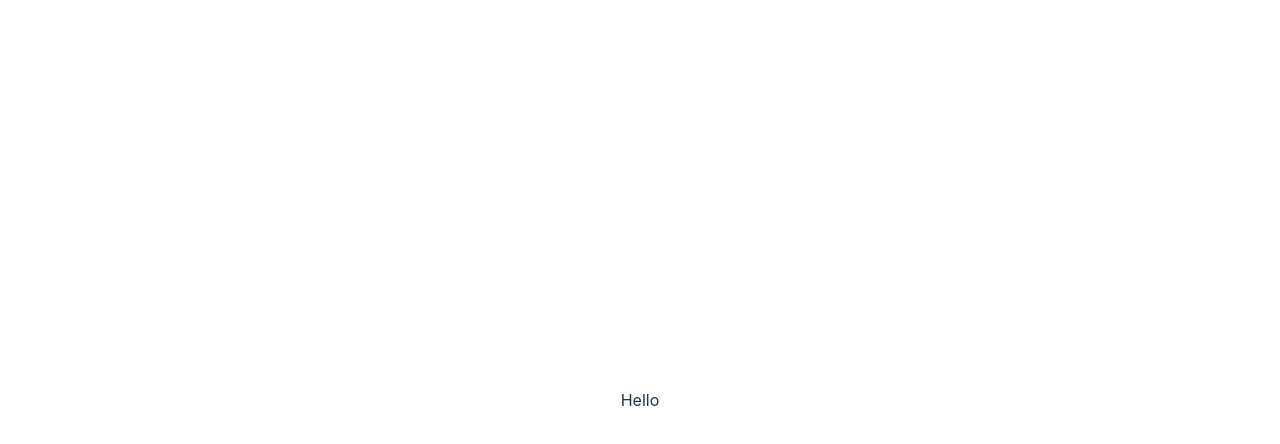
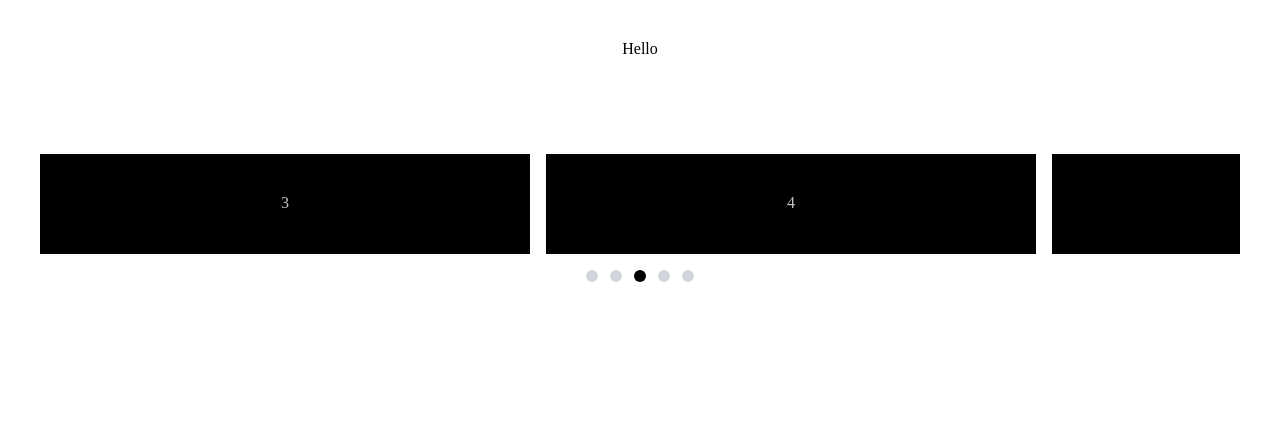
Before and after one commit to Owobilum/react-jollof-slider, a React (Vite) app: page / in a window 1280 px wide. Shown: the top 444 px of the page. Built offline with nearby package versions, Linux system fonts and the light colour scheme.

Commit message:
implement css style injection

```diff
--- a/package.json
+++ b/package.json
@@ -58,6 +58,7 @@
     "react-dom": "^18.2.0",
     "typescript": "^4.6.4",
     "vite": "^3.1.0",
+    "vite-plugin-css-injected-by-js": "^3.1.0",
     "vite-plugin-dts": "^1.4.1",
     "vite-plugin-linter": "^1.2.0",
     "vite-tsconfig-paths": "^3.5.0"
--- a/src/App.css
+++ b/src/App.css
@@ -4,38 +4,3 @@
   padding: 2rem;
   text-align: center;
 }
-
-.logo {
-  height: 6em;
-  padding: 1.5em;
-  will-change: filter;
-}
-.logo:hover {
-  filter: drop-shadow(0 0 2em #646cffaa);
-}
-.logo.react:hover {
-  filter: drop-shadow(0 0 2em #61dafbaa);
-}
-
-@keyframes logo-spin {
-  from {
-    transform: rotate(0deg);
-  }
-  to {
-    transform: rotate(360deg);
-  }
-}
-
-@media (prefers-reduced-motion: no-preference) {
-  a:nth-of-type(2) .logo {
-    animation: logo-spin infinite 20s linear;
-  }
-}
-
-.card {
-  padding: 2em;
-}
-
-.read-the-docs {
-  color: #888;
-}
--- a/src/App.tsx
+++ b/src/App.tsx
@@ -1,10 +1,24 @@
 import './App.css'
 
+import {JollofSlider, SliderItem} from './component'
+
+const items = [1,2,3,4,5]
 function App() {
 
   return (
     <div className="App">
         Hello
+        <JollofSlider items={items} isAutoplay isShowArrowNav={false} isShowDotNav>
+      {
+        items.map((t,i)=>(
+          <SliderItem key={i}>
+              <div style={{backgroundColor:'#000',color:'#c4c4c4', width:'100%', height:'100px', padding: '40px'}}>
+                  {t}
+              </div>
+          </SliderItem>
+        ))
+      }
+     </JollofSlider>
     </div>
   )
 }
--- a/src/component/icons.tsx
+++ b/src/component/icons.tsx
@@ -1,4 +1,4 @@
-import { ReactElement } from 'react'
+import React, { ReactElement } from 'react'
 
 interface Icon {
   fill?: string
--- a/src/component/style.css
+++ b/src/component/style.css
@@ -3,6 +3,9 @@
     transition-timing-function: cubic-bezier(0.4, 0, 0.2, 1);
     transition-duration: 500ms;
     min-height: 3.125rem;
+  }
+  .JS_item > *{
+    box-sizing: border-box;
   }
 
   .JS_slider_container {
@@ -35,12 +38,16 @@
     width: 0.5rem;
     border-radius: 9999px;
     background-color: rgb(209 213 219);
+    cursor: pointer;
+    outline: none;
+    border: none;
   }
 
   .JS_icon_btn{
     background: transparent;
     outline: none;
     border: none;
+    cursor: pointer;
   }
 
   .JS_grow {
--- a/src/index.css
+++ b/src/index.css
@@ -1,4 +1,4 @@
-:root {
+/* :root {
   font-family: Inter, Avenir, Helvetica, Arial, sans-serif;
   font-size: 16px;
   line-height: 24px;
@@ -67,4 +67,4 @@ button:focus-visible {
   button {
     background-color: #f9f9f9;
   }
-}
+} */
--- a/vite.config.ts
+++ b/vite.config.ts
@@ -5,7 +5,10 @@ import dts from 'vite-plugin-dts'
 import EsLint from 'vite-plugin-linter'
 import tsConfigPaths from 'vite-tsconfig-paths'
 const { EsLinter, linterPlugin } = EsLint
+import cssInjectedByJsPlugin from 'vite-plugin-css-injected-by-js'
+
 import * as packageJson from './package.json'
+
 // https://vitejs.dev/config/
 export default defineConfig((configEnv) => ({
   plugins: [
@@ -17,7 +20,8 @@ export default defineConfig((configEnv) => ({
     linterPlugin({
       include: ['./src}/**/*.{ts,tsx}'],
       linters: [new EsLinter({ configEnv })],
-    })
+    }),
+    cssInjectedByJsPlugin()
   ],
   build: {
     lib: {
```
Also changed, not shown: 1 other file (tests, documents, lock files or other folders).
